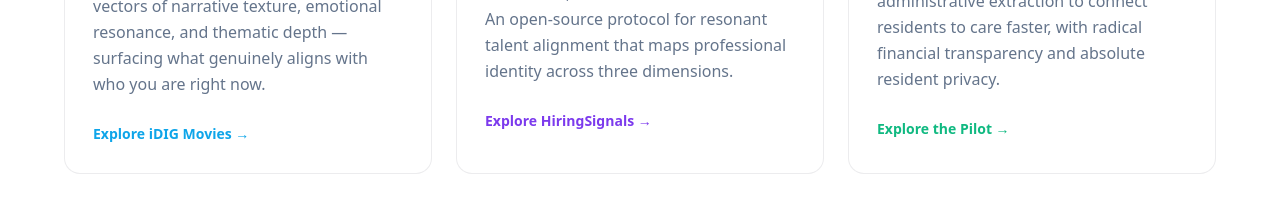
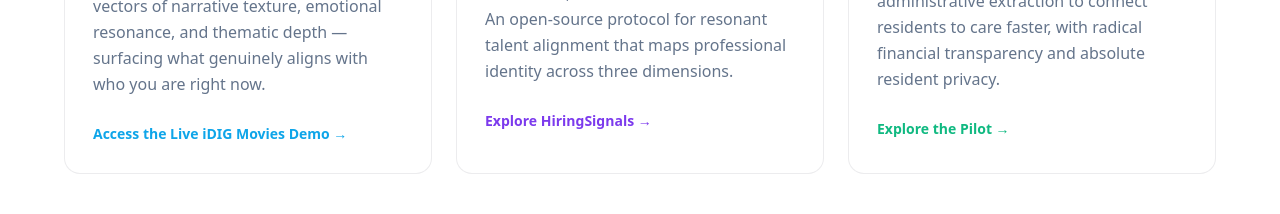
Before and after one commit to theresonantbuilder/idig_website, a React (Vite) app: page / in a window 1280 px wide. Shown: the part 1020-1234 px from the top of the page. Built offline with nearby package versions, Linux system fonts and the light colour scheme.

Commit message:
Update iDIG movies link

```diff
--- a/src/pages/HomeSignalDriven.tsx
+++ b/src/pages/HomeSignalDriven.tsx
@@ -32,8 +32,8 @@ const PROJECTS = [
     status: 'Active Build — iDIG Media Protocol',
     title: 'iDIG Movies',
     description: 'Cinema as the first proof of concept for the iDIG Protocol. Films mapped as vectors of narrative texture, emotional resonance, and thematic depth — surfacing what genuinely aligns with who you are right now.',
-    path: '/idigmovies',
-    cta: 'Explore iDIG Movies →',
+    path: '/movies',
+    cta: 'Access the Live iDIG Movies Demo →',
   },
   {
     accent: '#7C3AED',
```
